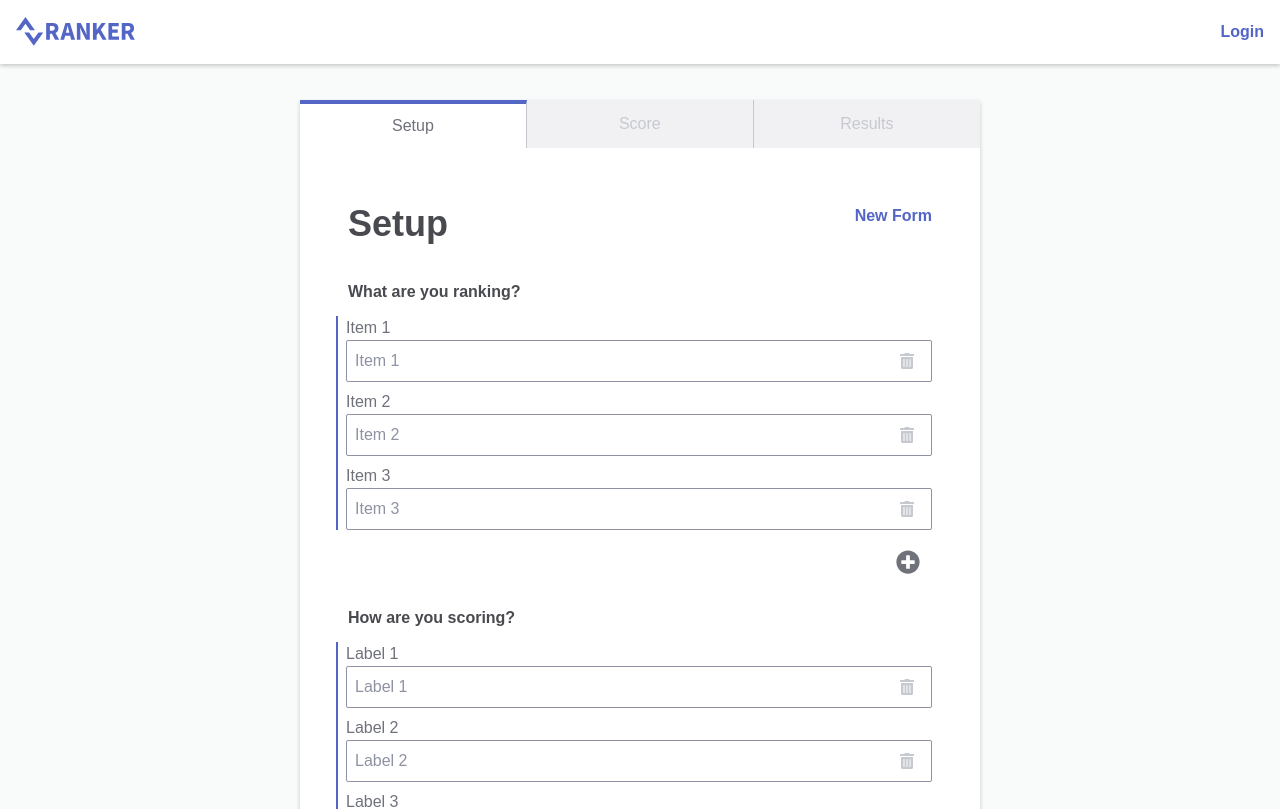
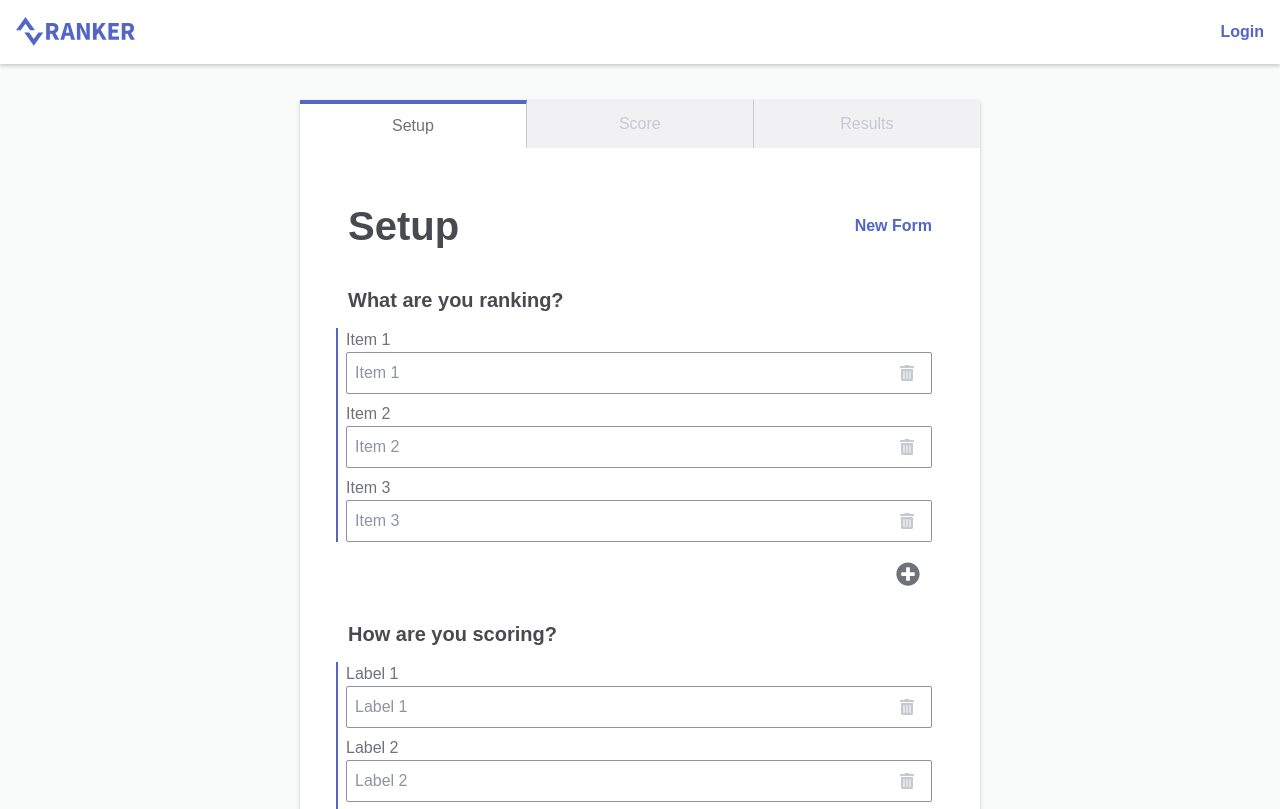
Before and after one commit to bcorey85/ranker-frontend, a React (Create React App) app: page / in a window 1280 px wide. Shown: the top 809 px of the page. Built offline with nearby package versions, Linux system fonts and the light colour scheme; a web font is replaced by a local one.

Commit message:
update type scale

```diff
--- a/src/components/Form/FormSetup.scss
+++ b/src/components/Form/FormSetup.scss
@@ -1,4 +1,5 @@
 @import '../../sass/abstracts/variables';
+@import '../../sass/abstracts/mixins';
 
 .form-setup {
 	margin-bottom: 6.4rem;
@@ -44,5 +45,15 @@
 	&__controls {
 		display: flex;
 		justify-content: space-between;
+		align-items: center;
+		margin-bottom: 4rem;
+
+		& h1 {
+			margin-bottom: 0;
+		}
+
+		@include respond(675) {
+			margin-bottom: 3.2rem;
+		}
 	}
 }
--- a/src/components/form/FormSetup.scss
+++ b/src/components/form/FormSetup.scss
@@ -1,4 +1,5 @@
 @import '../../sass/abstracts/variables';
+@import '../../sass/abstracts/mixins';
 
 .form-setup {
 	margin-bottom: 6.4rem;
@@ -44,5 +45,15 @@
 	&__controls {
 		display: flex;
 		justify-content: space-between;
+		align-items: center;
+		margin-bottom: 4rem;
+
+		& h1 {
+			margin-bottom: 0;
+		}
+
+		@include respond(675) {
+			margin-bottom: 3.2rem;
+		}
 	}
 }
--- a/src/sass/base/_typography.scss
+++ b/src/sass/base/_typography.scss
@@ -3,8 +3,8 @@
 @import '../abstracts/mixins';
 
 h1 {
-	font-size: 3.6rem;
-	line-height: calc-lh(3.6rem, 1.1);
+	font-size: 4rem;
+	line-height: calc-lh(4rem, 1.1);
 	font-weight: 600;
 	margin-bottom: 4rem;
 
@@ -16,15 +16,15 @@ h1 {
 }
 
 h2 {
-	font-size: 2.4rem;
-	line-height: calc-lh(2.4rem, 1.1);
+	font-size: 2.8rem;
+	line-height: calc-lh(2.8rem, 1.1);
 	font-weight: 600;
 	margin-bottom: 1.6rem;
 }
 
 h3 {
-	font-size: 1.6rem;
-	line-height: calc-lh(1.6rem, 1.1);
+	font-size: 2rem;
+	line-height: calc-lh(2rem, 1.1);
 	font-weight: 600;
 	margin-bottom: 1.6rem;
 
```
